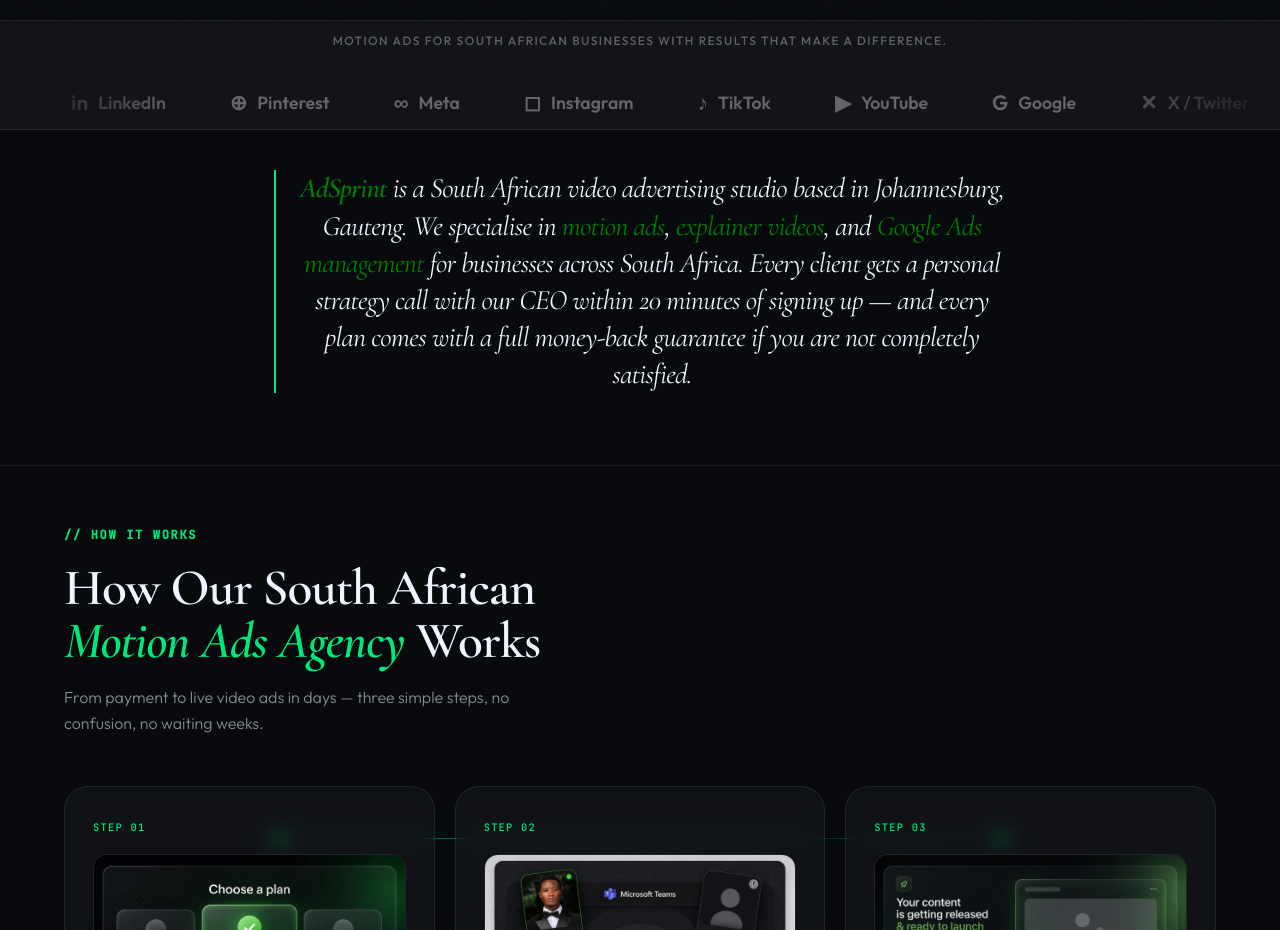
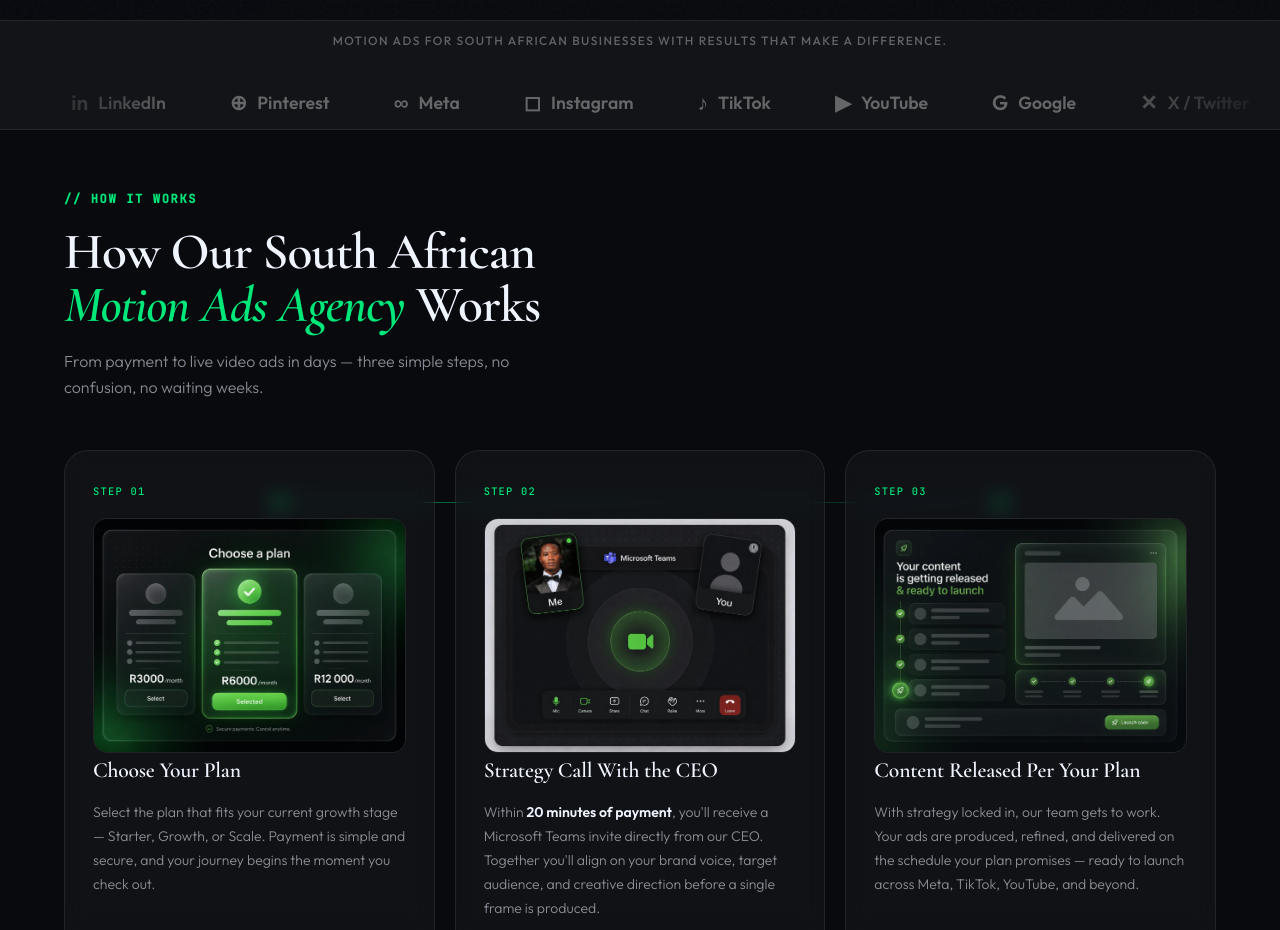
Before and after one commit to mirthh00/AdSprint, a Next.js app: page / in a window 1280 px wide. Shown: the part 780-1710 px from the top of the page. Built offline with nearby package versions, Linux system fonts and the light colour scheme.

Commit message:
Update HomeClient.js

```diff
--- a/src/app/HomeClient.js
+++ b/src/app/HomeClient.js
@@ -362,36 +362,6 @@
             </div>
           </div>
         </section>
-
-<section aria-label="About AdSprint" style={{
-  padding: '40px 0',
-  borderBottom: '1px solid var(--border)',
-}}>
-  <div className="container" style={{ maxWidth: 780 }}>
-    <p style={{
-  fontFamily: "'Cormorant Garamond', serif",
-  fontSize: "clamp(1.4rem, 2.2vw, 1.95rem)",
-  fontStyle: "italic",
-  fontWeight: 400,
-  color: "var(--text-primary)",
-  lineHeight: 1.32,
-  letterSpacing: "-0.025em",
-  marginBottom: "32px",
-  paddingLeft: "22px",
-  borderLeft: "2px solid var(--green)",
-  textAlign: "center",
-}}>
-      <strong style={{ color: 'green', fontWeight: 600 }}>AdSprint</strong> is
-      a South African video advertising studio based in Johannesburg, Gauteng. We specialise
-      in <strong style={{ color: 'green', fontWeight: 500 }}>motion ads</strong>,
-      <strong style={{ color: 'green', fontWeight: 500 }}> explainer videos</strong>,
-      and <strong style={{ color: 'green', fontWeight: 500 }}>Google Ads management</strong> for
-      businesses across South Africa. Every client gets a personal strategy call with our CEO
-      within 20 minutes of signing up — and every plan comes with a full money-back guarantee
-      if you are not completely satisfied.
-    </p>
-  </div>
-</section>
 
         {/* ════════════════════════════════════════
             HOW IT WORKS — 3-STEP PROCESS
```
